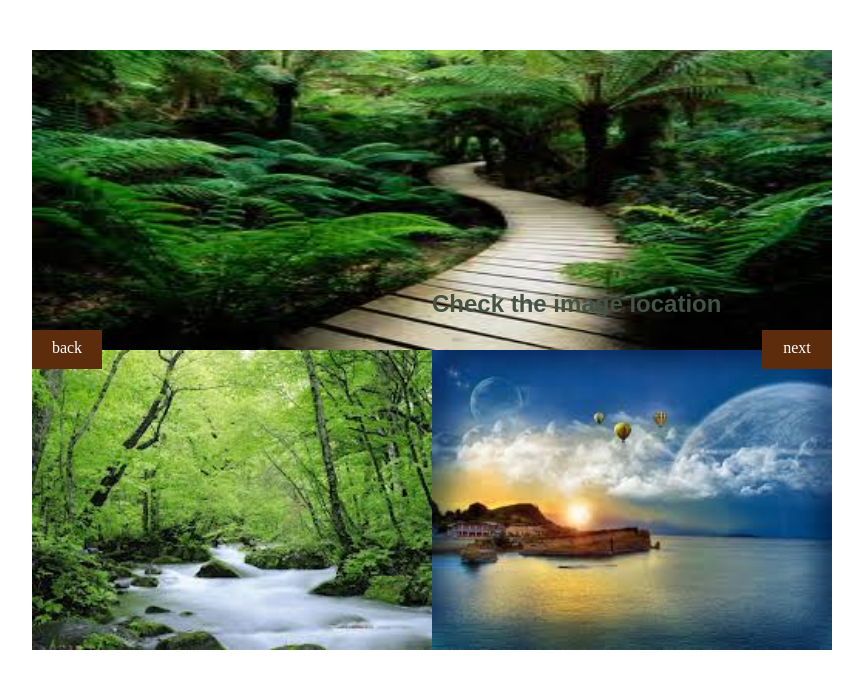
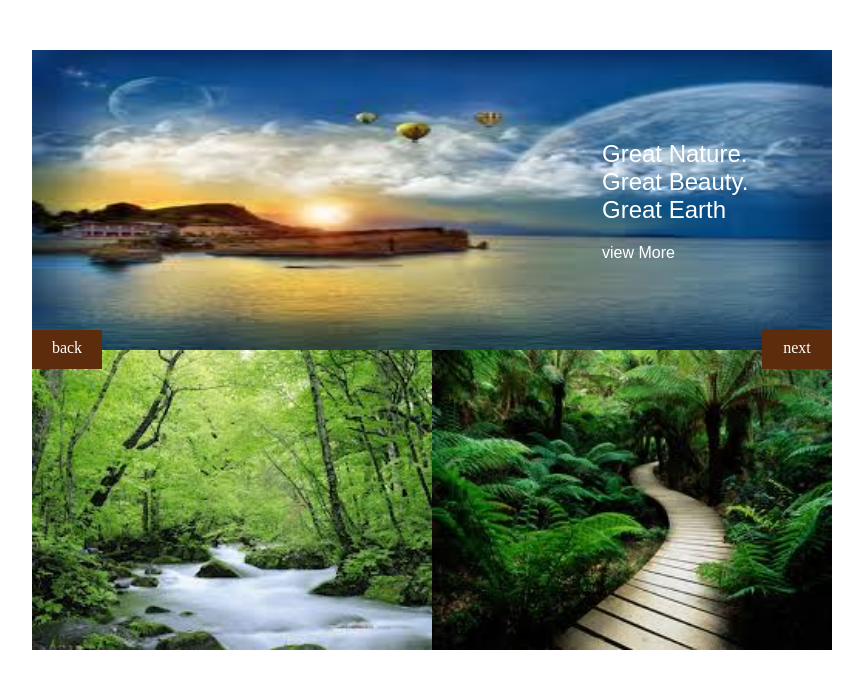
Before and after one commit to sourcebits-rajasekhar/GS_imitation, a plain HTML site: page profile.html in a window 1280 px wide. Shown: the whole page, without its empty margins (368-1231 px from the left). Drawn offline with nearby package versions, Linux system fonts and the light colour scheme.

Commit message:
fonts and colours

```diff
--- a/profile.html
+++ b/profile.html
@@ -61,12 +61,15 @@
  <body>
  <section class="container" >
   <section class="large">
-     <img id="largeimage" src = "/one.jpeg">
-     <h2><a href="/one.jpeg">Check the image location</a></h2>
+     <img id="largeimage" src = "/three.jpeg">
+    <article>
+     <h2>Great Nature.<br/> Great Beauty. <br/> Great Earth </h2>
+     <a href="/one.jpeg">view More</a>
+   </article>
   </section>
 
   <img class = "small" id = "small_one" src ="/two.jpeg">
-  <img class = "small" id = "small_two" src = "/three.jpeg">
+  <img class = "small" id = "small_two" src = "/one.jpeg">
  </section>
   <a id="backlink" href="index.html"> back </a>
   <a id="nextlink" href="contacts.html"> next </a>
--- a/style.css
+++ b/style.css
@@ -40,16 +40,29 @@
     height:300px;
     overflow:hidden;
  }
+.large article {
+
+     color:white;
+     z-index:5;
+     position:absolute;
+     top:60px;
+     right:20px;
+     width:200px;
+     height:300px;
+     padding:10px 10px 10px 10px;
+  }
+  .large article h2{
+     position:relative;
+     font-family:sans-serif;
+     font-weight:5;
+  }
 
  .large a {
-    color:#435345;
+    position: relative;
     text-decoration:none;
-    z-index:5;
-    position:relative;
-    top:220px;
-    left:400px;
     font-size:1em;
     font-family:sans-serif;
+    color:white;
  }
 
  .small
```
